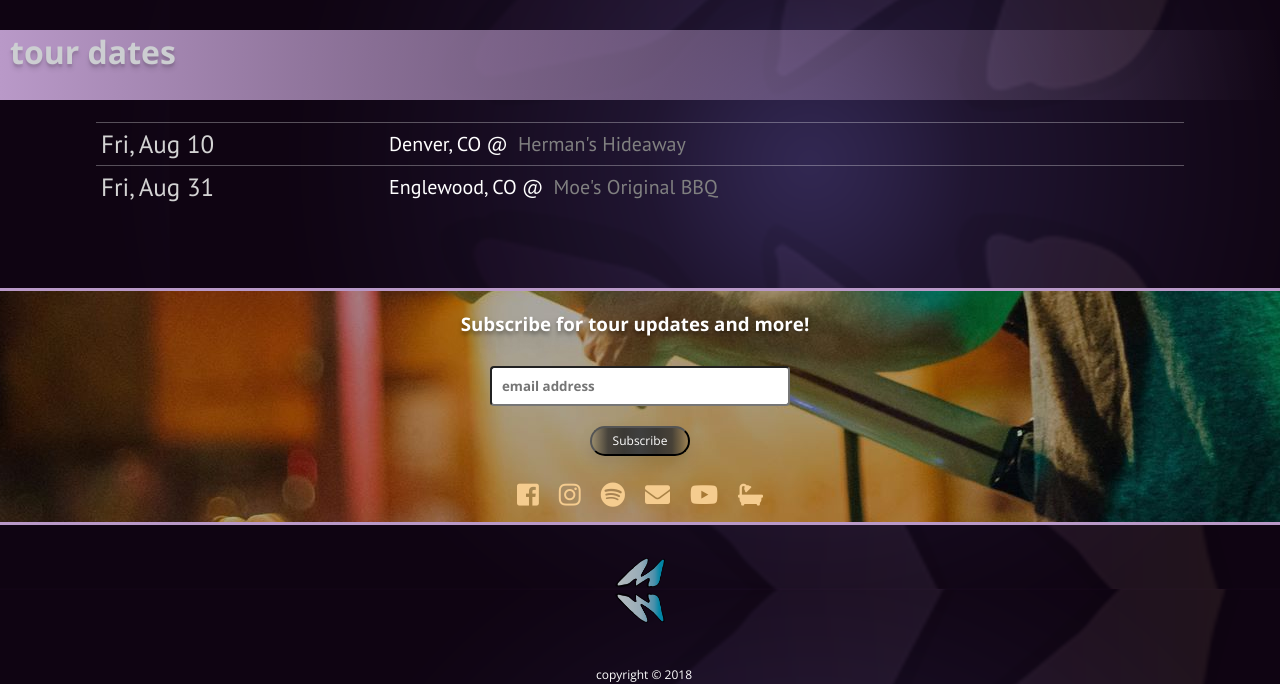
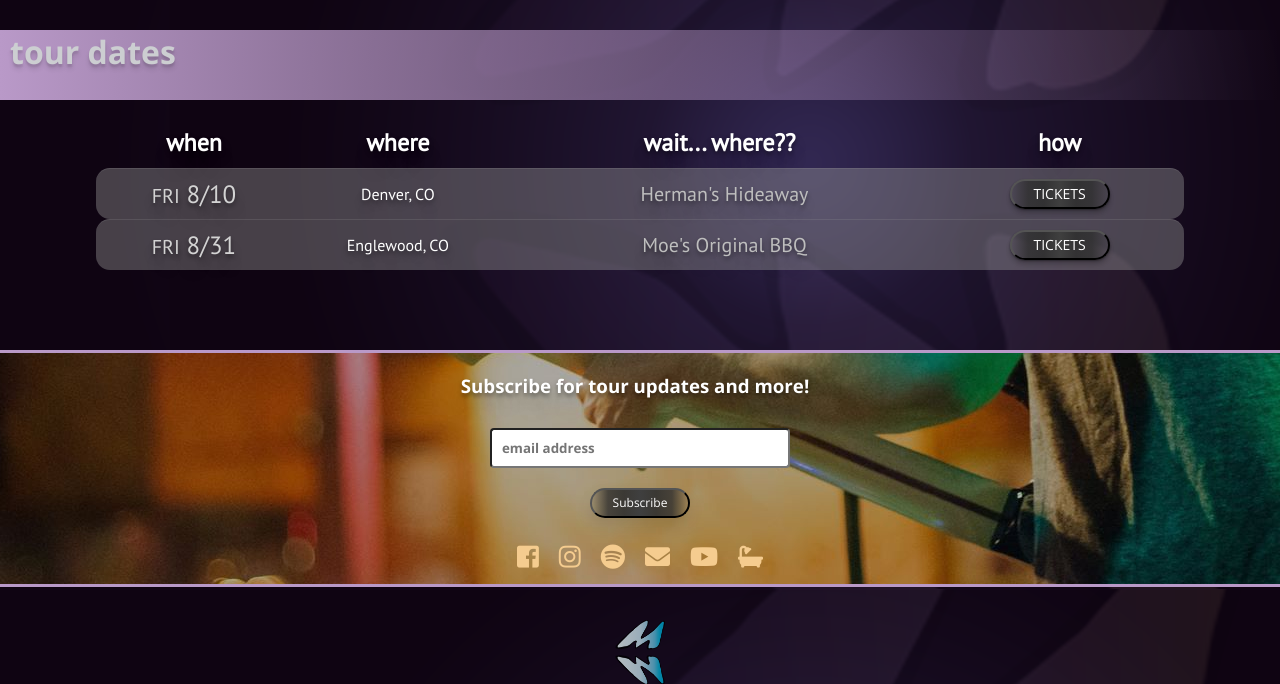
Before and after one commit to jarushford/Mad-Wallace, a PHP site: page /tour.html in a window 1280 px wide. Shown: the part 264-948 px from the top of the page. Run offline with PHP 8.4, Linux system fonts and the light colour scheme; some libraries are stand-ins or nearby versions.

Commit message:
Improve tour dates styling, function

```diff
--- a/styles/tour.css
+++ b/styles/tour.css
@@ -17,6 +17,81 @@
 	margin-left: auto;
 }
 
+td {
+	border-top: 1px solid rgba(155,155,155,.2);
+	background: rgba(155,155,155,.4);
+}
+
+th {
+	font-size: 24px;
+	padding-bottom: 10px;
+	text-shadow: 0px 3px 4px rgba(0,0,0,0.4),
+				 0px 8px 18px rgba(0,0,0,0.1),
+				 0px 18px 23px rgba(0,0,0,0.1);
+}
+ .day {
+ 	font-size: 20px;
+ }
+
 .date {
 	font-size: 25px;
+	text-align: center;
+	text-shadow: 0px 3px 4px rgba(0,0,0,0.4),
+				 0px 8px 18px rgba(0,0,0,0.1),
+				 0px 18px 23px rgba(0,0,0,0.1);
+				 border-top-left-radius: 14px;
+				 border-bottom-left-radius: 14px;
 }
+
+.location {
+	text-align: center;
+	text-shadow: 0px 3px 4px rgba(0,0,0,0.4),
+				 0px 8px 18px rgba(0,0,0,0.1),
+				 0px 18px 23px rgba(0,0,0,0.1);
+}
+
+.venue {
+	text-align: center;
+	text-shadow: 0px 3px 4px rgba(0,0,0,0.4),
+				 0px 8px 18px rgba(0,0,0,0.1),
+				 0px 18px 23px rgba(0,0,0,0.1);
+}
+
+.venue>a:link, .venue>a:visited {
+	text-decoration: none;
+	color: rgb(190,190,190);
+}
+
+.venue>a:hover {
+	text-decoration: underline;
+}
+
+.tix {
+	text-align: center;
+	border-top-right-radius: 14px;
+	border-bottom-right-radius: 14px;
+}
+
+.tix-button {
+	height: 30px;
+	width: 100px;
+	margin: 10px;
+    border-radius: 4px;
+  	background: linear-gradient(to right, rgba(47,47,47,.1) , rgba(47,47,47,.8), rgba(47,47,47,.9), #3f3f3f, rgba(47,47,47,.9), rgba(47,47,47,.8), rgba(47,47,47,.1));
+    font-family: 'Open Sans', sans-serif;
+    font-size: 14px;
+    text-transform: uppercase;
+    color: white;
+    box-shadow: 0px 8px 15px rgba(0, 0, 0, 0.1);
+    transition: all 0.3s ease 0s;
+    border-radius: 45px;
+    box-shadow: 0px 1px 2px rgba(0,0,0,0.4),
+				 0px 4px 4px rgba(0,0,0,0.1),
+				 0px 5px 5px rgba(0,0,0,0.1);
+}
+
+.tix-button:hover{
+	cursor: pointer;
+	background-color: grey;
+	transform: translateY(-1.5px);
+}
--- a/tour.html
+++ b/tour.html
@@ -73,25 +73,31 @@
 	<div class="tour-container">
 			<table border="0" cellspacing="0" cellpadding="0" id="tourTable">
 				<tr>
-						<td class="date">Fri, Aug 10</td>
-						<td class="venue">Denver, CO @<a href="https://www.hermanshideaway.com/event/1735548-mad-wallace-band-appreciation-denver"/>Herman's Hideaway</a></td>
+					<th>when</th>
+					<th>where</th>
+					<th>wait... where??</th>
+					<th>how</th>
 				</tr>
 				<tr>
-						<td class="date">Fri, Aug 31</td>
-						<td class="venue">Englewood, CO @<a href="https://moesdenver.com/englewood-bbq-restaurant-sports-bar/events/">Moe's Original BBQ</a></td>
-					</tr>
-					<!-- <tr>
-						<td class="date">tba</td>
-						<td class="venue">tba</td>
+					<td class="date"><span class="day">FRI</span> 8/10</td>
+					<td class="location">Denver, CO</td>
+					<td class="venue"><a href="https://www.hermanshideaway.com/event/1735548-mad-wallace-band-appreciation-denver" target="_blank">Herman's Hideaway</a></td>
+					<td class="tix">
+						<form style="display: inline" action="https://www.ticketfly.com/purchase/event/1735548?_ga=2.48746083.47861094.1532983826-1269227444.1532983824" method="get" target="_blank">
+  							<button class="tix-button">Tickets</button>
+						</form>
+					</td>
 				</tr>
 				<tr>
-						<td class="date">tba</td>
-						<td class="venue">tba</td>
+					<td class="date"><span class="day">FRI</span> 8/31</td>
+					<td class="location">Englewood, CO</td>
+					<td class="venue"><a href="https://moesdenver.com/englewood-bbq-restaurant-sports-bar/events/" target="_blank">Moe's Original BBQ</a></td>
+					<td class="tix">
+						<form style="display: inline" action="https://www.ticketfly.com/purchase/event/1729575/tfly?__utma=1.1824673561.1532983827.1532983827.1532983827.1&__utmb=1.9.10.1532983827&__utmc=1&__utmx=-&__utmz=1.1532983827.1.1.utmcsr=moesdenver.com|utmccn=(referral)|utmcmd=referral|utmcct=/englewood-bbq-restaurant-sports-bar/events/&__utmv=-&__utmk=232077599" method="get" target="_blank">
+  							<button class="tix-button">Tickets</button>
+						</form>
+					</td>
 				</tr>
-					<tr>
-						<td class="date">tba</td>
-						<td class="venue">tba</td>
-					</tr> -->
 			</table>
 	</div>
 
```
Lines whose indentation alone changed are shown as unchanged.
